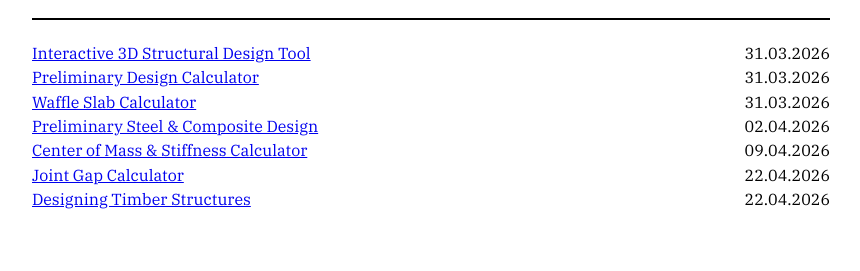
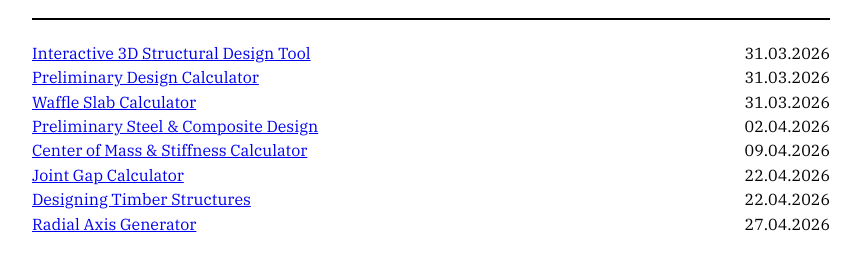
Before and after one commit to karadago/karadago.github.io, a plain HTML site: page links.html in a window 1280 px wide. Shown: the part 121-392 px from the top of the page, without its empty margins (209-1069 px from the left). Drawn offline with Linux system fonts and the light colour scheme.

Commit message:
Update links.html

```diff
--- a/links.html
+++ b/links.html
@@ -42,6 +42,11 @@
     <td><a href="tools/timber-b21e0fddf43162fbf861d117.html">Designing Timber Structures</a></td>
     <td style="text-align: right;">22.04.2026</td>
   </tr>
+  <tr>
+    <td><a href="radial-0c018cfaab534ac498b186f1.html">Radial Axis Generator</a></td>
+    <td style="text-align: right;">27.04.2026</td>
+  </tr>
+
 
 </table>
 
```
